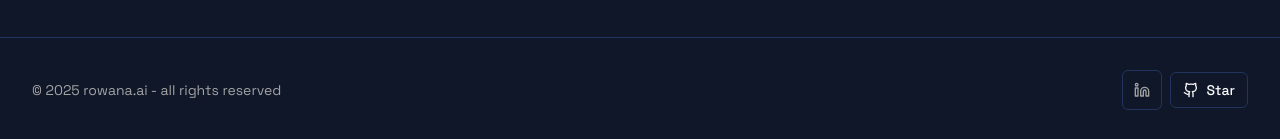
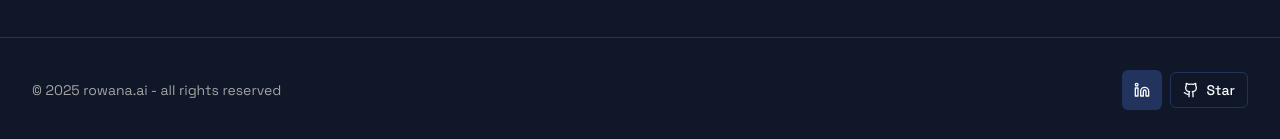
Before and after one commit to jayminwest/rowana.ai, a Next.js app: page / in a window 1280 px wide. Shown: the part 2570-2709 px from the top of the page. Built offline with nearby package versions, Linux system fonts and the light colour scheme; no server answers.

Commit message:
fix: Revert LinkedIn button to secondary variant with correct text color

```diff
--- a/app/page.tsx
+++ b/app/page.tsx
@@ -216,9 +216,9 @@ module.exports = {
               rel="noopener noreferrer"
               aria-label="Rowana.ai on LinkedIn"
             >
-              {/* Use outline variant to match GitHub button */}
-              <Button variant="outline" size="icon">
-                <Linkedin className="h-5 w-5 text-muted-foreground" /> {/* Removed hover classes, variant handles it */}
+              {/* Use secondary variant for a filled look */}
+              <Button variant="secondary" size="icon">
+                <Linkedin className="h-5 w-5 text-secondary-foreground" /> {/* Use secondary-foreground for contrast */}
               </Button>
             </a>
 
```
